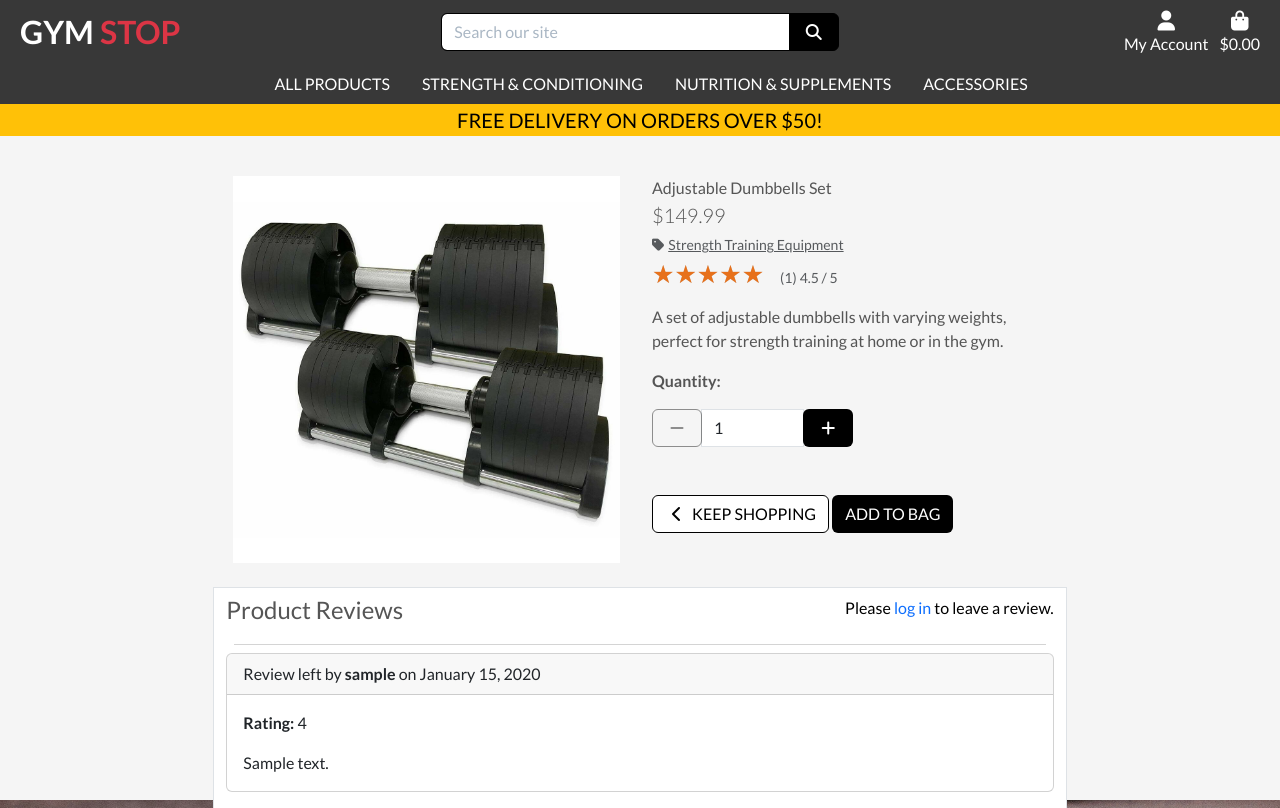
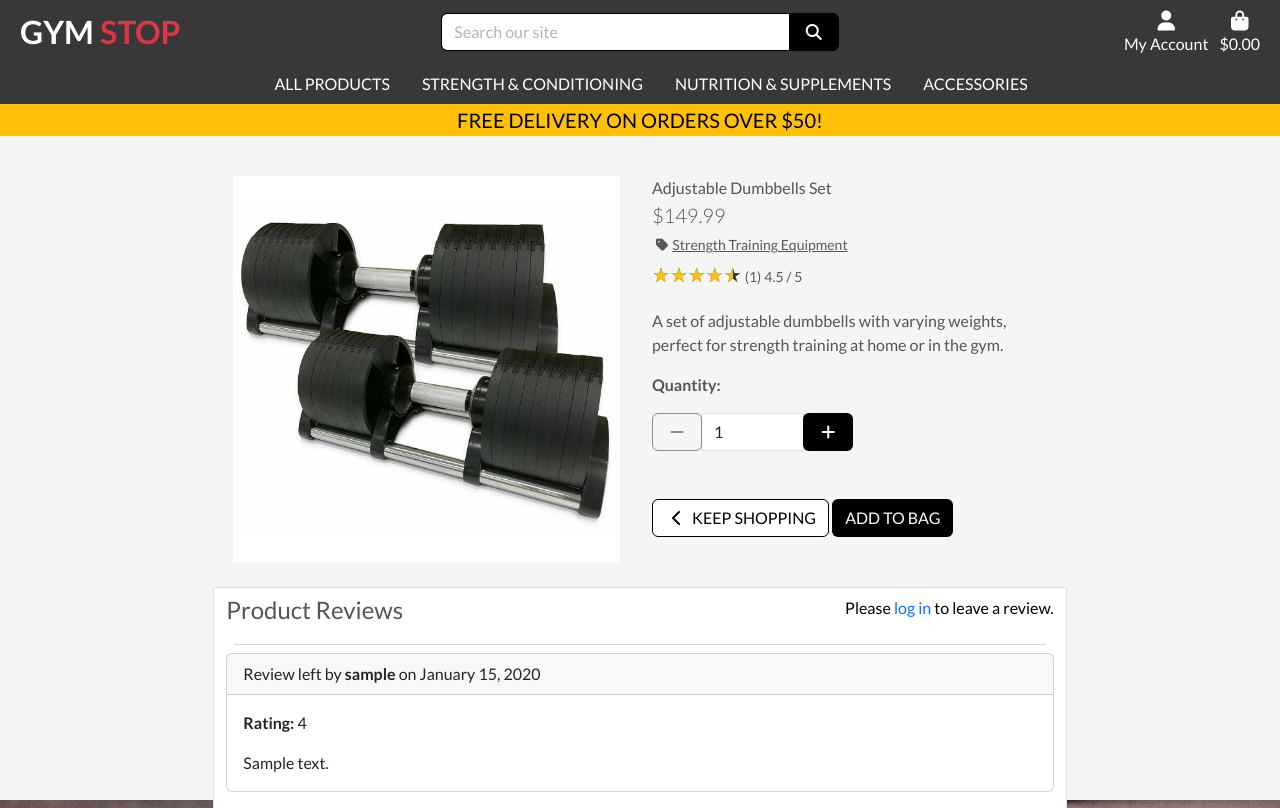
Before and after one commit to DanHodgson12/gym-stop, a Django app: page /products/1/ in a window 1280 px wide. Shown: the top 808 px of the page. Run offline with Django 3.2, Linux system fonts and the light colour scheme; data comes from the database, SQL or seed files in the repository; tables that the repository leaves empty hold one stand-in row (values such as "Sample post"); some libraries are stand-ins or nearby versions.

Commit message:
feat: adjusted styling for rating stars

```diff
--- a/products/templates/products/product_detail.html
+++ b/products/templates/products/product_detail.html
@@ -36,7 +36,7 @@
                     <p class="lead mb-0 text-start font-weight-bold">${{ product.price }}</p>
 
                     {% if product.category %}
-                        <p class="small mt-1 mb-0">
+                        <p class="small m-1">
                             <a class="text-muted" href="{% url 'products' %}?category={{ product.category.name }}">
                                 <i class="fas fa-tag me-1"></i>{{ product.category.friendly_name }}
                             </a>
@@ -44,7 +44,7 @@
                     {% endif %}
 
                     <!-- Star Rating -->
-                    <div class="star-container" data-has-reviews="{% if product.reviews.all.count > 0 %}true{% else %}false{% endif %}">
+                    <div class="star-container mb-1" data-has-reviews="{% if product.reviews.all.count > 0 %}true{% else %}false{% endif %}">
                         <div class="filled-stars" data-rating="{{ rating_percentage }}">
                             ★★★★★
                         </div>
--- a/static/css/base.css
+++ b/static/css/base.css
@@ -127,11 +127,9 @@ input[name='q']::placeholder {
 
 .star-container {
     unicode-bidi: bidi-override;
-    color: #c5c5c5;
-    font-size: 25px;
+    color: #383838;
+    font-size: 20px;
     position: relative;
-    height: 25px;
-    width: 125px;
     display: inline-block;
 }
 
@@ -141,7 +139,7 @@ input[name='q']::placeholder {
     left: 0;
     overflow: hidden;
     white-space: nowrap;
-    color: #e7711b;
+    color: #ffc107;
 }
 
 .empty-stars {
```
